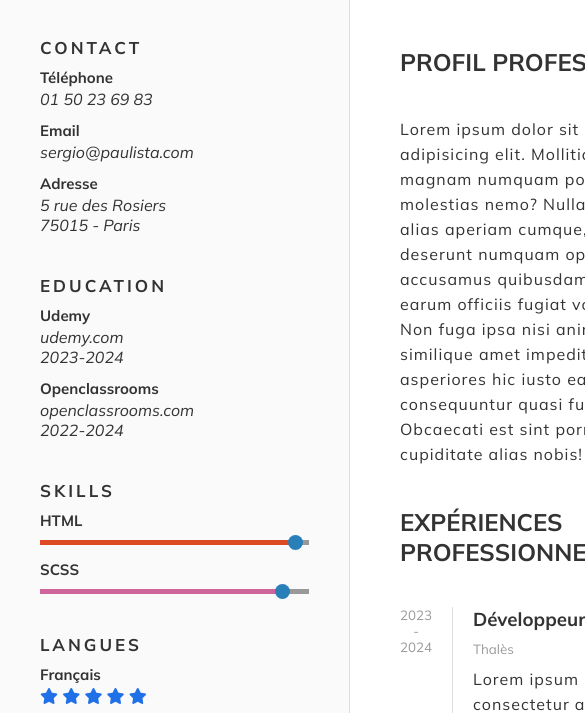
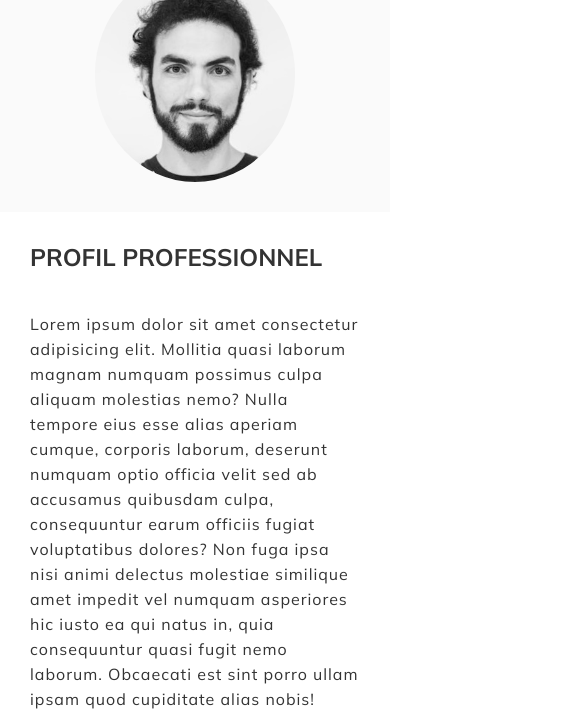
Before and after one commit to Karlito14/cvSergio, a website: page index.html in a window 390 px wide. Shown: the part 273-986 px from the top of the page, 585 px wide, since content can reach past the window. Drawn offline with Linux system fonts and the light colour scheme.

Commit message:
ajout du responsive

```diff
--- a/scss/_base.scss
+++ b/scss/_base.scss
@@ -1,4 +1,4 @@
-@use 'variables';
+@use "variables";
 
 * {
   margin: 0;
@@ -21,7 +21,8 @@
   color: variables.$color-text;
 }
 
-ol, ul {
+ol,
+ul {
   list-style: none;
 }
 
--- /dev/null
+++ b/scss/_media_queries.scss
@@ -0,0 +1,23 @@
+@mixin xs {
+  @media screen and (max-width: 480px) {
+    @content;
+  }
+}
+
+@mixin sm {
+  @media screen and (max-width: 767px) {
+    @content;
+  }
+}
+
+@mixin md {
+  @media screen and (min-width: 768px) and (max-width: 1199px) {
+    @content;
+  }
+}
+
+@mixin xl {
+  @media screen and (min-width: 1200px) {
+    @content;
+  }
+}
--- a/scss/style.scss
+++ b/scss/style.scss
@@ -2,6 +2,7 @@
 @use "variables";
 @use "mixins";
 @use "animations";
+@use "media_queries";
 
 .container {
   min-height: 100vh;
@@ -10,6 +11,16 @@
     "img header" 27rem
     "aside main" 1fr
     "footer footer" / 35rem auto;
+
+  @include media_queries.sm {
+    grid:
+    "header" auto
+    "img" auto
+    "main" auto
+    "aside" auto
+    "footer" auto / 100%
+    ;
+  }
 
   &__header {
     grid-area: header;
@@ -42,11 +53,19 @@
   justify-content: center;
   align-items: center;
 
+  @include media_queries.sm {
+    padding: 3rem
+  }
+
   &__title {
     font-size: 6rem;
     font-weight: 300;
     letter-spacing: 2rem;
     margin-bottom: 2rem;
+
+    @include media_queries.sm {
+      font-size: 4rem;
+    }
 
     span {
       display: inline-block;
@@ -57,6 +76,10 @@
   &__description {
     font-size: 1.5rem;
     letter-spacing: 0.7rem;
+
+    @include media_queries.sm {
+      font-size: 1.2rem;
+    }
   }
 }
 
@@ -68,8 +91,17 @@
   align-items: center;
   background-color: variables.$background-color;
 
+  @include media_queries.sm {
+    padding: 3rem;
+    width: 100%;
+  }
+
   &__img {
     border-radius: 50%;
+
+    @include media_queries.sm {
+      width: 200px;
+    }
   }
 }
 
@@ -77,6 +109,16 @@
   background-color: variables.$background-color;
   border-right: 1px solid variables.$color-grey-light;
   padding: 4rem;
+
+  @include media_queries.md {
+    display: flex;
+    flex-direction: column;
+    justify-content: space-evenly;
+  }
+
+  @include media_queries.sm {
+    padding: 3rem;
+  }
 
   &__contact {
     margin-bottom: 4rem;
@@ -219,6 +261,10 @@
 .container__main {
   padding: 5rem;
 
+  @include media_queries.sm {
+    padding: 3rem;
+  }
+
   &__title {
     margin-bottom: 4rem;
     text-transform: uppercase;
@@ -269,6 +315,10 @@
   color: white;
   background-color: variables.$color-text;
 
+  @include media_queries.sm {
+    padding: 3rem;
+  }
+
   &__title {
     margin-bottom: 3rem;
   }
@@ -290,7 +340,7 @@
 
     &__input {
       padding: 1rem 2rem;
-      min-width: 40rem;
+      max-width: 40rem;
       border: none;
       outline: none;
       font-size: 1.5rem;
```
Also changed, not shown: css/style.css, scss/_variables.scss (line endings or trailing spaces), 1 other file. Lines whose indentation alone changed are shown as unchanged.
